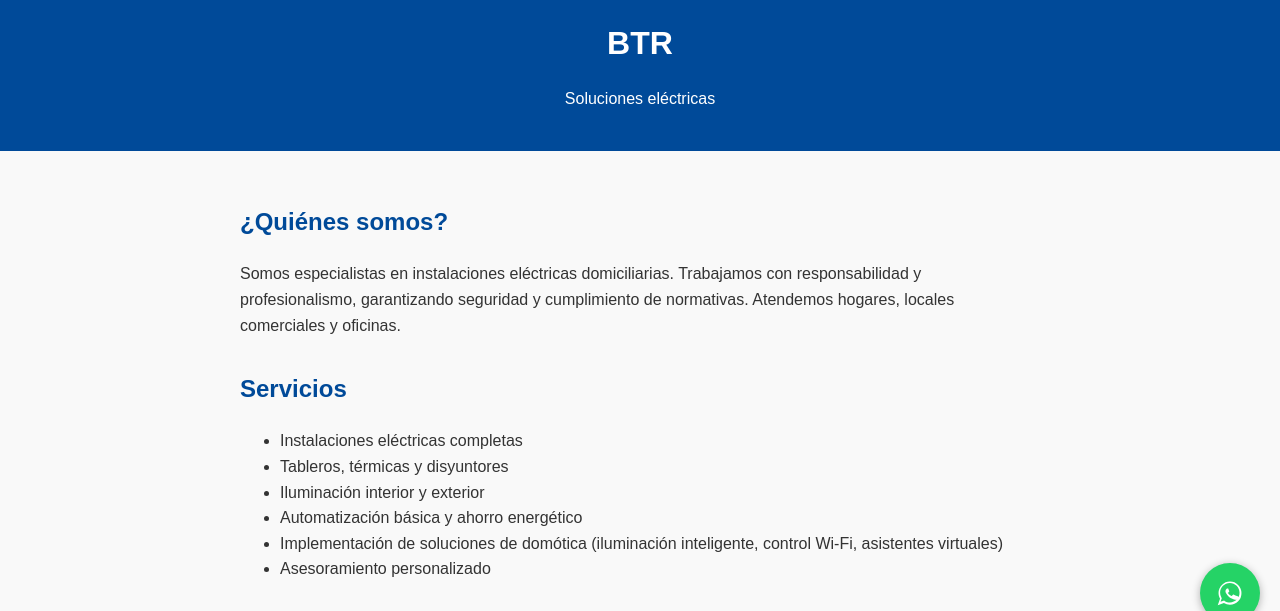
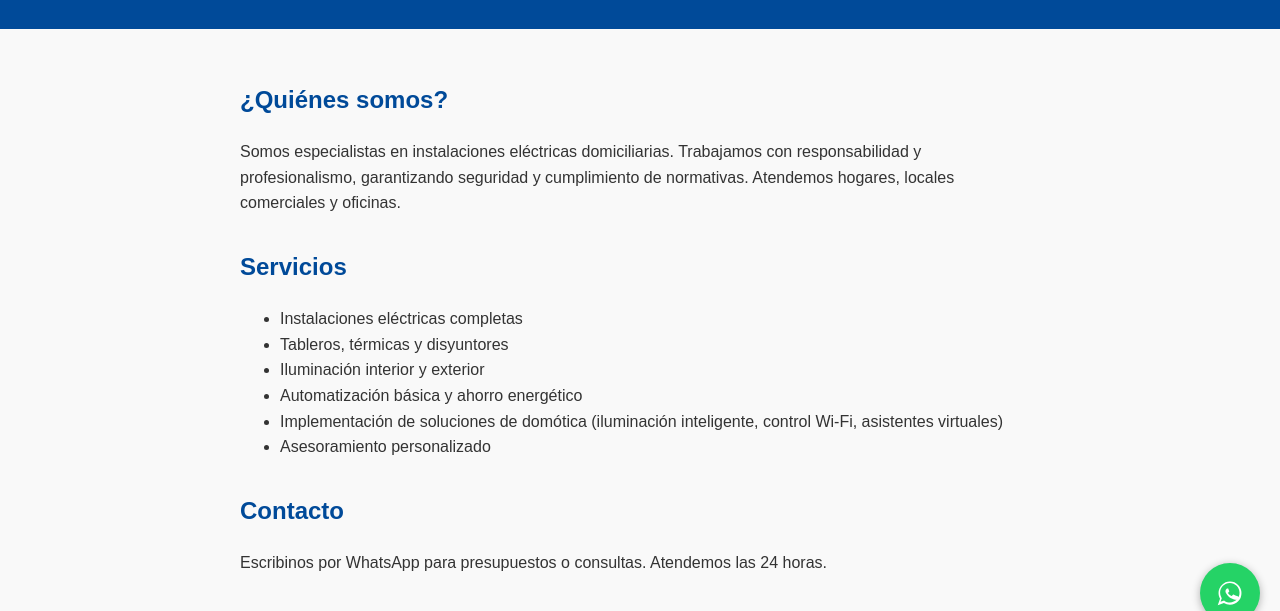
Before and after one commit to kilme/btr, a plain HTML site: page index.html in a window 1280 px wide. Shown: the part 157-768 px from the top of the page. Drawn offline with Linux system fonts and the light colour scheme.

Commit message:
remover el titulo

```diff
--- a/index.html
+++ b/index.html
@@ -104,8 +104,7 @@
 <body>
   <header>
     <img src="logo.png" alt="BTR Soluciones Eléctricas" />
-    <h1>BTR</h1>
-    <p>Soluciones eléctricas</p>
+
   </header>
 
   <main>
```
